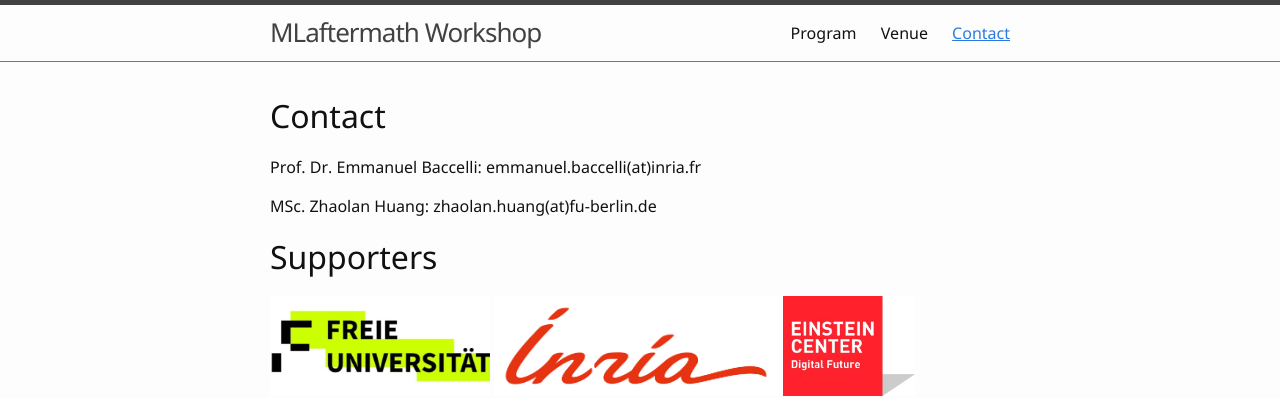
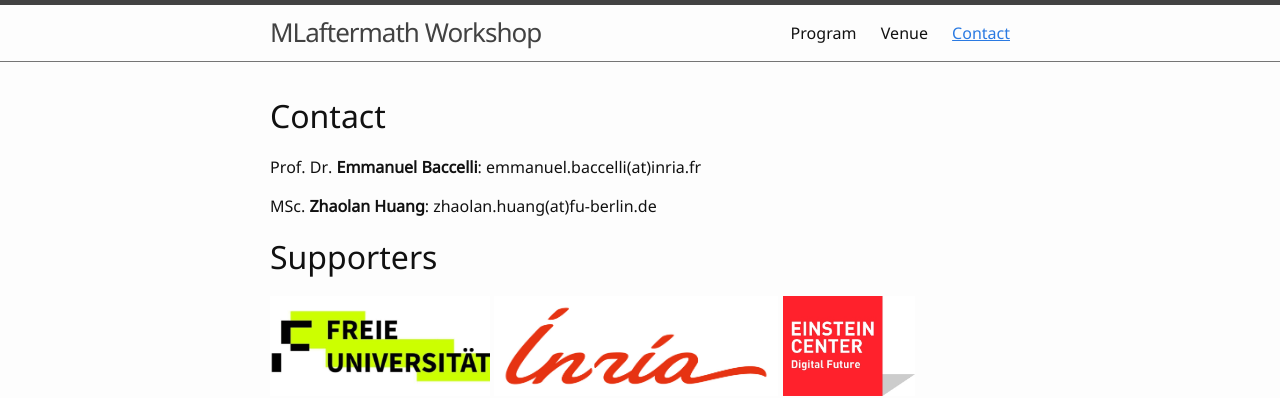
Before and after one commit to Inria-Berlin/MLaftermath, a Jekyll site: the page built from 2-contact.md, in a window 1280 px wide. Shown: the top 398 px of the page. Built offline with Jekyll 4.4.1, drawn with Linux system fonts in a browser that asks for light colours.

Commit message:
modified image src

```diff
--- a/2-contact.md
+++ b/2-contact.md
@@ -5,14 +5,14 @@ nav: true
 
 # Contact
 
-Prof. Dr. Emmanuel Baccelli: emmanuel.baccelli(at)inria.fr
+Prof. Dr. **Emmanuel Baccelli**: emmanuel.baccelli(at)inria.fr
 
-MSc. Zhaolan Huang: zhaolan.huang(at)fu-berlin.de
+MSc. **Zhaolan Huang**: zhaolan.huang(at)fu-berlin.de
 
 # Supporters
 
 <p>
-<a href="https://www.fu-berlin.de/en/index.html"><img src="/images/FU-Berlin-logo-new.png" alt="logo" height="100"/></a>
-<a href="https://berlin.inria.fr/"><img src="/images/logo-inria.jpg" alt="logo" height="100"/></a>
-<a href="https://www.digital-future.berlin/en/"><img src="/images/logo-einstein.jpg" alt="logo" height="100"/></a>
+<a href="https://www.fu-berlin.de/en/index.html"><img src="images/FU-Berlin-logo-new.png" alt="logo" height="100"/></a>
+<a href="https://berlin.inria.fr/"><img src="images/logo-inria.jpg" alt="logo" height="100"/></a>
+<a href="https://www.digital-future.berlin/en/"><img src="images/logo-einstein.jpg" alt="logo" height="100"/></a>
 </p>
```
